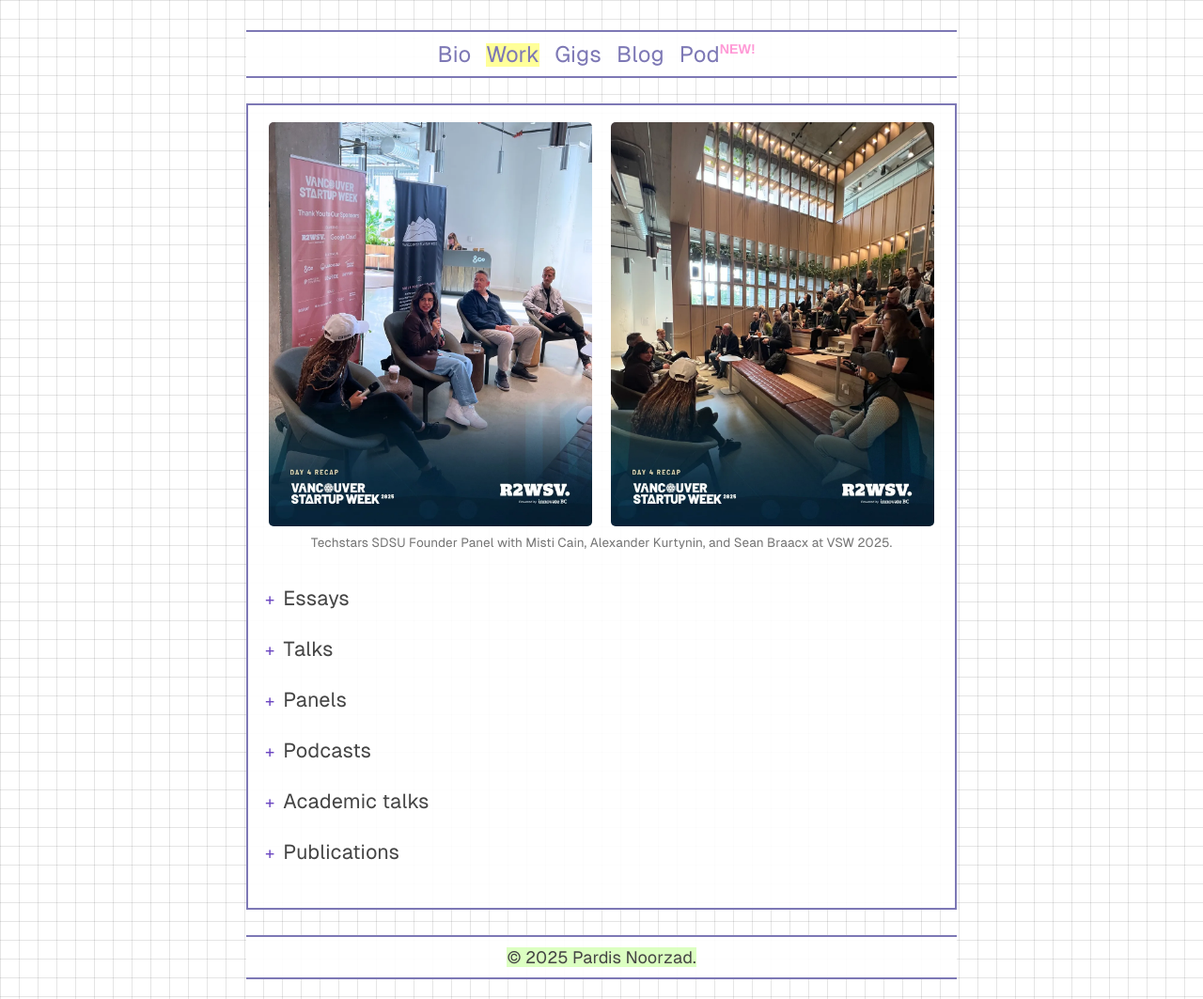
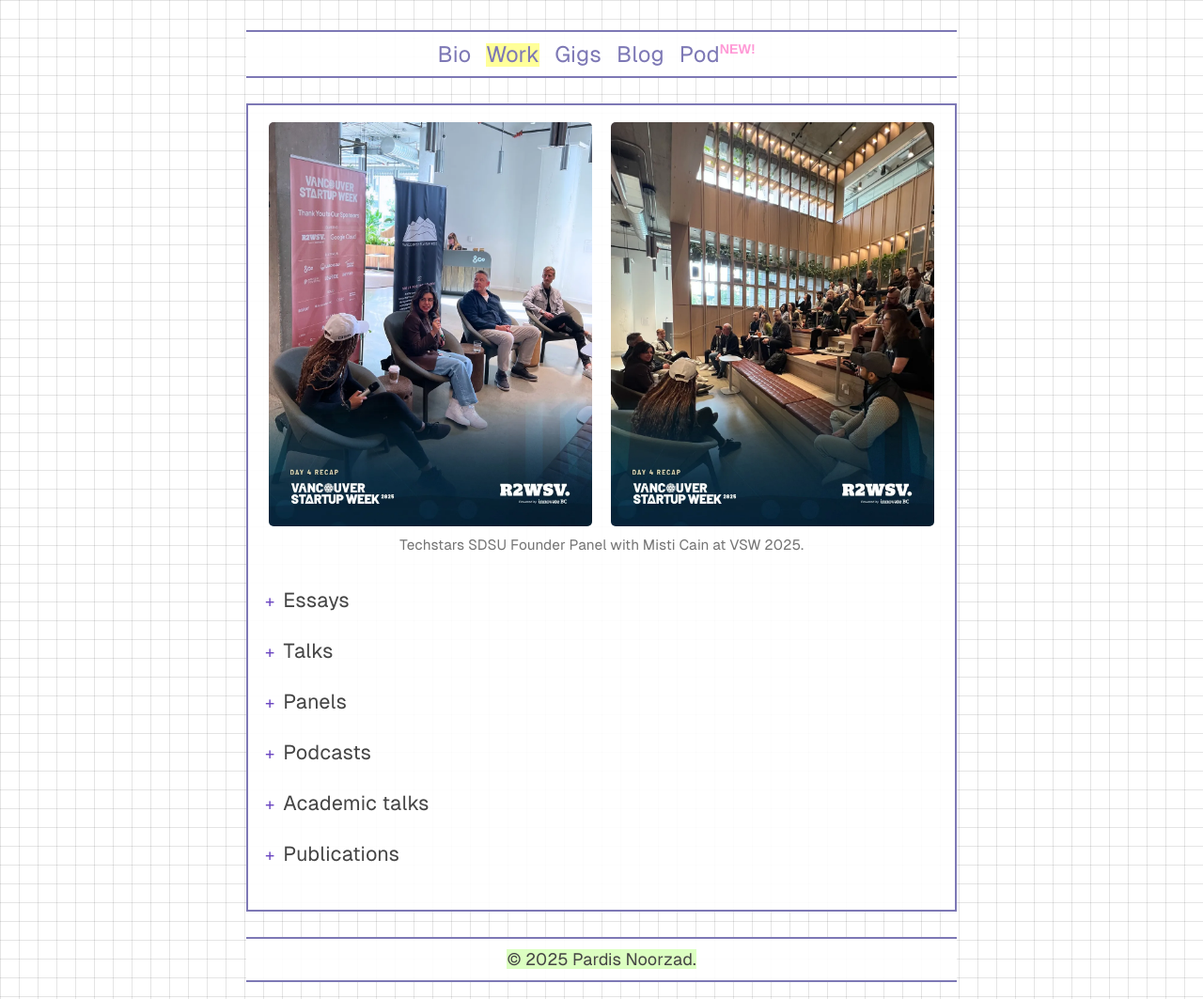
Before and after one commit to djpardis/djpardis.github.io, a Jekyll site: the page built from work.md, in a window 1280 px wide. Shown: the whole page at 94% size. Built offline with Jekyll 4.4.1, drawn with Linux system fonts in a browser that asks for light colours; a style sheet for code colours, icons or effects is not loaded.

Commit message:
Update image styling and caption spacing for consistency across site

```diff
--- a/public/css/custom-styles.css
+++ b/public/css/custom-styles.css
@@ -108,23 +108,27 @@
 
 /* Specific page styles */
 .work .container.content .image-row img {
-  height: 300px;
-  object-fit: cover;
+  max-width: 100%;
+  margin: 0 0 1rem;
+  border-radius: 5px;
+  height: auto;
 }
 
 .gigs .container.content .image-row img,
 .index .container.content .image-row img {
+  max-width: 100%;
+  margin: 0 0 1rem;
+  border-radius: 5px;
   height: auto;
-  min-height: 300px;
-  max-height: 650px;
-  object-fit: contain;
 }
 
 .container.content .image-caption {
   text-align: center;
   color: #757575;
-  font-size: 0.75rem;
-  margin: 0.5rem 0 0;
+  font-size: 0.85rem;
+  margin: 0.5rem auto 0.5rem;
+  max-width: 90%;
+  line-height: 1.4;
 }
 
 /* Desktop image sizes */
@@ -138,13 +142,14 @@
   }
 
   .work .container.content .image-row img {
-    height: 250px;
+    height: auto;
+    max-width: 100%;
   }
 
   .gigs .container.content .image-row img,
   .index .container.content .image-row img {
-    min-height: 250px;
-    max-height: 500px;
+    height: auto;
+    max-width: 100%;
   }
 }
 
--- a/work.md
+++ b/work.md
@@ -36,7 +36,7 @@
                title="Audience at Vancouver Startup Week 2025" %}
         </div>
     </div>
-    <div class="image-caption">Techstars SDSU Founder Panel with Misti Cain, Alexander Kurtynin, and Sean Braacx at VSW 2025.</div>
+    <div class="image-caption">Techstars SDSU Founder Panel with Misti Cain at VSW 2025.</div>
 </div>
 
 <details class="collapsible-section" markdown="1">
```
